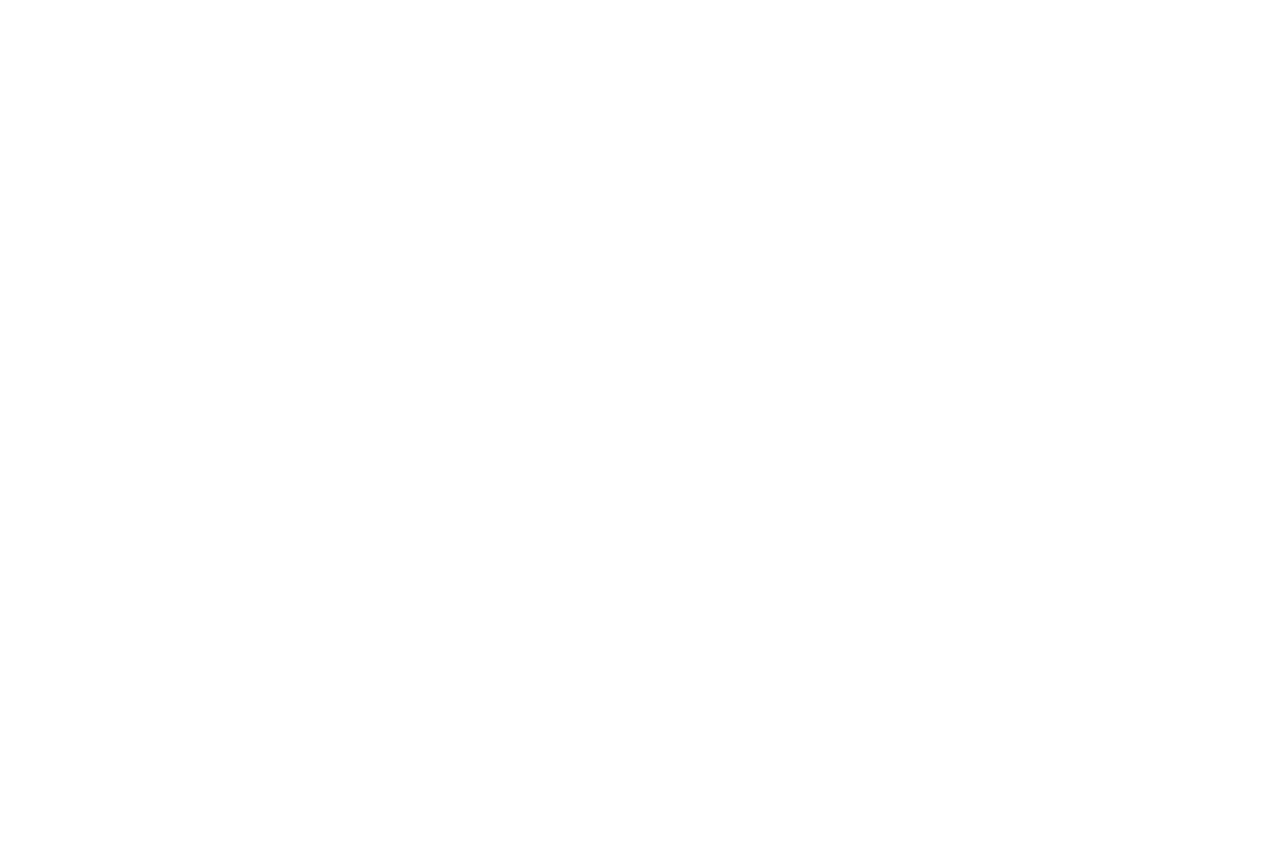
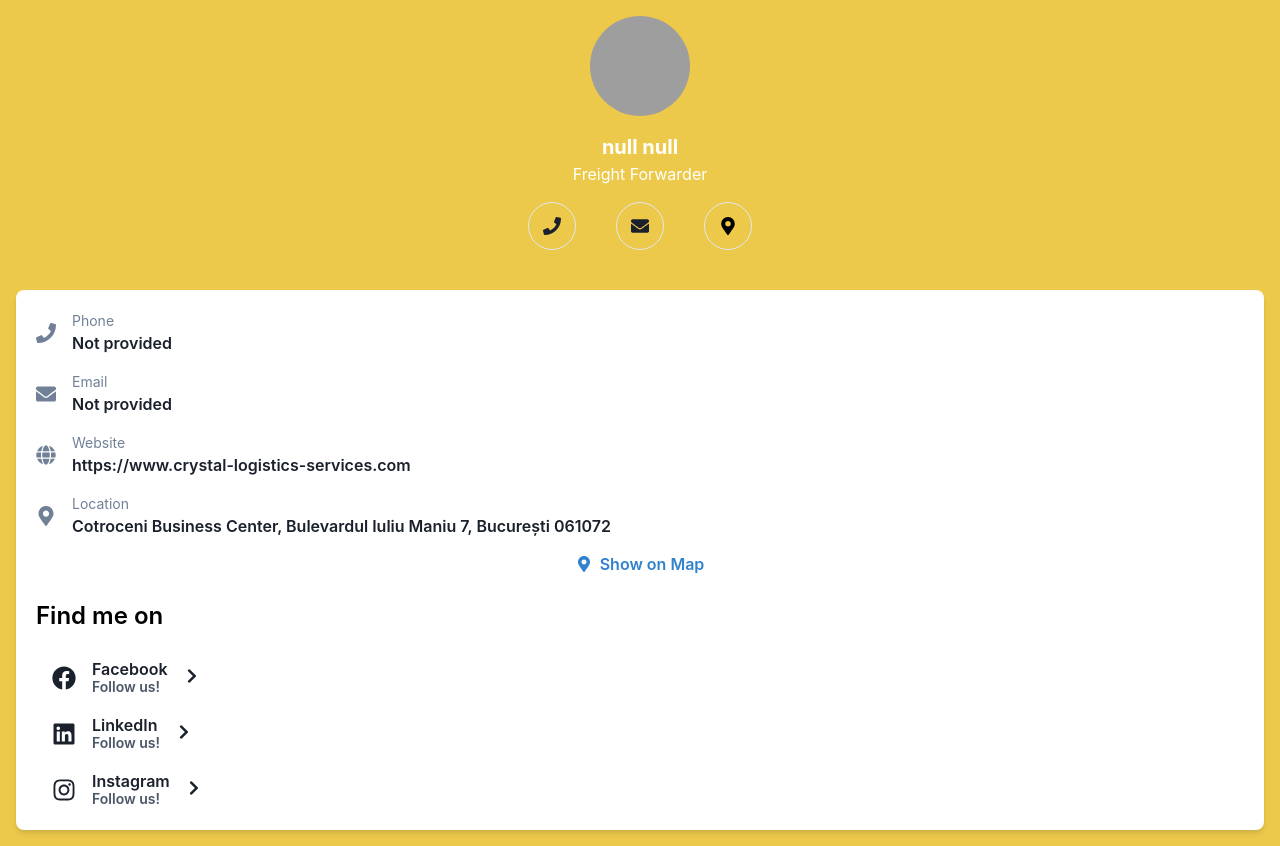
Before and after one commit to PaulVLAD22/virtual-cards, a React (Create React App) app: page / in a window 1280 px wide. Before the commit this address had no page. Before the commit the page ends 800 px from the top, so only its background shows below. Built offline with nearby package versions, Linux system fonts and the light colour scheme; grey boxes are pictures that could not be loaded.

Commit message:
fix: routes

```diff
--- a/src/App.tsx
+++ b/src/App.tsx
@@ -14,7 +14,7 @@ export const App = () => (
   <ChakraProvider>
     <Router>
       <Routes>
-        <Route path="/user" Component={UserProfile}>
+        <Route path="/*" Component={UserProfile}>
         </Route>
         {/* Other routes here */}
       </Routes>
--- a/src/components/UserProfilePage.tsx
+++ b/src/components/UserProfilePage.tsx
@@ -2,28 +2,24 @@ import {
   Box,
   Center,
   HStack,
-  Icon,
   IconButton,
   Image,
   Link,
   Text,
-  VStack,
+  VStack
 } from "@chakra-ui/react";
 import { FaEnvelope, FaPhone } from "react-icons/fa";
+import { useSearchParams } from "react-router-dom";
+import AdditionalInfo from "./AdditionalInfo";
 import MapButton from "./MapButton";
-import { useLocation } from "react-router-dom";
-import AdditionalInfo from "./AdditionalInfo";
-
-function useQuery() {
-  return new URLSearchParams(useLocation().search);
-}
 
 const UserProfilePage = () => {
-  const query = useQuery();
-  const firstName = query.get("firstName");
-  const lastName = query.get("lastName");
-  const mobilePhone = query.get("mobilePhone");
-  const email = query.get("email");
+  const [searchParams] = useSearchParams();
+  console.log(searchParams)
+  const firstName = searchParams.get("firstName");
+  const lastName = searchParams.get("lastName");
+  const mobilePhone = searchParams.get("mobilePhone");
+  const email = searchParams.get("email");
   return (
     <Box bg="yellow.400" w="full" p={4} color="white">
       <VStack spacing={4} align="stretch" marginBottom={10}>
```
